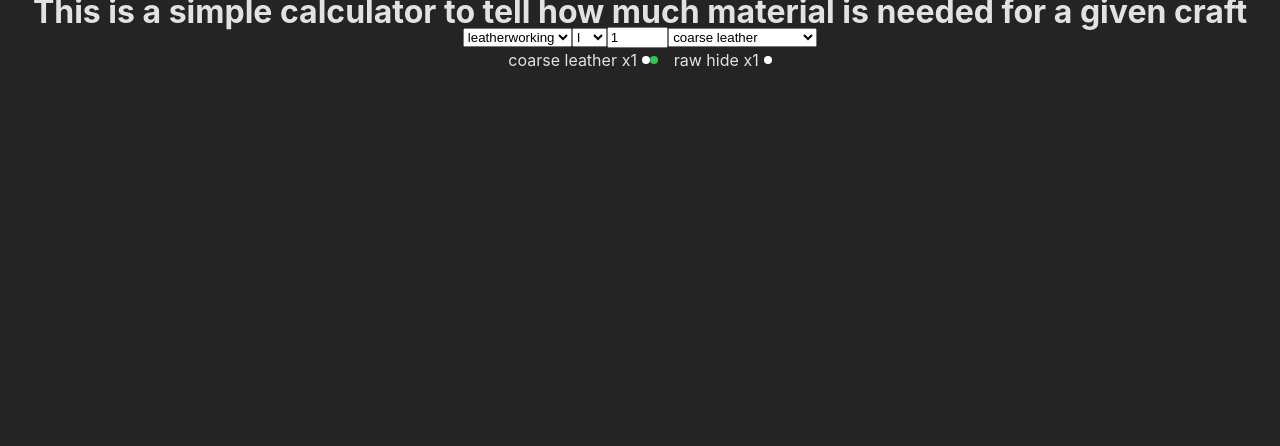
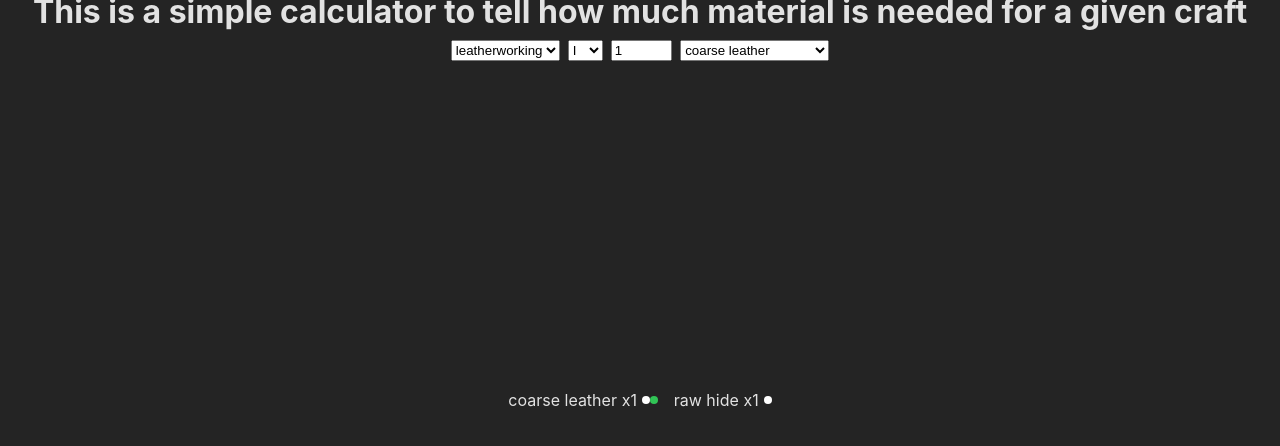
Before and after one commit to iceandfirewes/Craftbound-Material-Calculator, a React (Vite) app: page / in a window 1280 px wide. Shown: the top 446 px of the page. Built offline with nearby package versions, Linux system fonts and the light colour scheme.

Commit message:
put option at the top

```diff
--- a/src/Calculator.jsx
+++ b/src/Calculator.jsx
@@ -45,8 +45,7 @@
         return newCraftOption
       })
     }
-    return <section className="calculator">
-        {/*THIS USES CRAFTS OBJECTS*/}
+    return <>
       <div className="calculator--option">
         <select name="type" onChange={(event) => handleOptionChange(event)} value={craftOption.type}>
           {Object.getOwnPropertyNames(crafts).map(profession => <option value={profession}>{profession}</option>)}
@@ -62,7 +61,7 @@
       <div className="calculator--display">
         {createCraftBluePrint(craftOption.type, craftOption.tier, craftOption.name, craftOption.amount, false)}
       </div>
-  </section>
+    </>
 }
 function createIngredientDiv(material, amount, raritiesRequest) {
   /**decide which rarity to use. the item ornate rarity or the request rarity from a parent craft
--- a/src/index.css
+++ b/src/index.css
@@ -20,7 +20,17 @@
 .App > h1 {
 text-align: center;
 }
-.calculator {
+.calculator--option {
+  margin-top: 1em;
+  display: flex;
+  justify-content: center;
+  gap: .5em;
+}
+.calculator--display {
+  position:absolute;
+  left:50%;
+  top: 50%;
+  transform: translate(-50%,-50%);
   width: 100%;
   align-items: center;
   display: flex;
```
Lines whose indentation alone changed are shown as unchanged.
